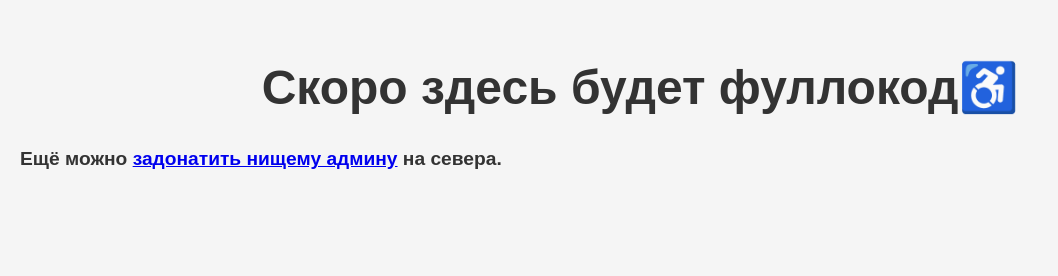
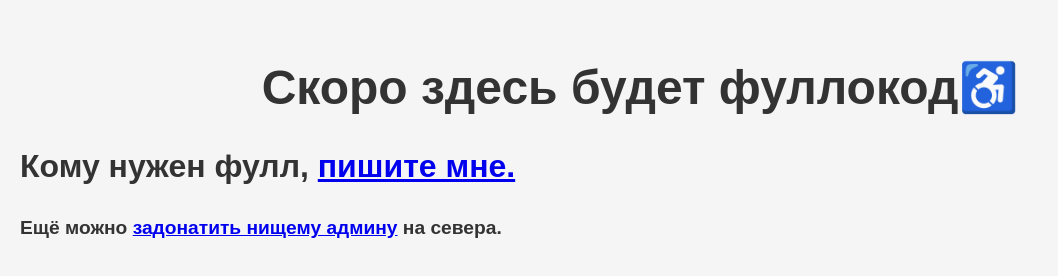
Before and after one commit to denchik772006-web/vsem-full, a plain HTML site: page index.html in a window 1280 px wide. Shown: the whole page, without its empty margins (0-1058 px from the left). Drawn offline with Linux system fonts and the light colour scheme.

Commit message:
Update index.html

```diff
--- a/index.html
+++ b/index.html
@@ -23,7 +23,7 @@
       p {
 		    margin-top: 20px;
 		    font-weight: bold;
-		    font-size: 3rem;
+		    font-size: 2rem;
       }
       .link-word {
         color: #d35400;
@@ -39,7 +39,8 @@
   </head>
   <body>
     <h1>Скоро здесь будет фуллокод♿️</h1>
+	<p>Кому нужен фулл, <a href = "https://t.me/Sunr1se_original">пишите мне.</a></p>
     <h2>Ещё можно <a href="https://www.sberbank.ru/ru/choise_bank?requisiteNumber=79854110347&bankCode=100000000111">задонатить нищему админу</a> на севера.</h2>
-    <!--<p><a href="files/Фуллокод-1.txt">Фуллокод-1💪🏿</a></p>-->
+    <!--<h1><a href="files/Фуллокод-1.txt">Фуллокод-1💪🏿</a></h1>-->
   </body>
 </html>
```
